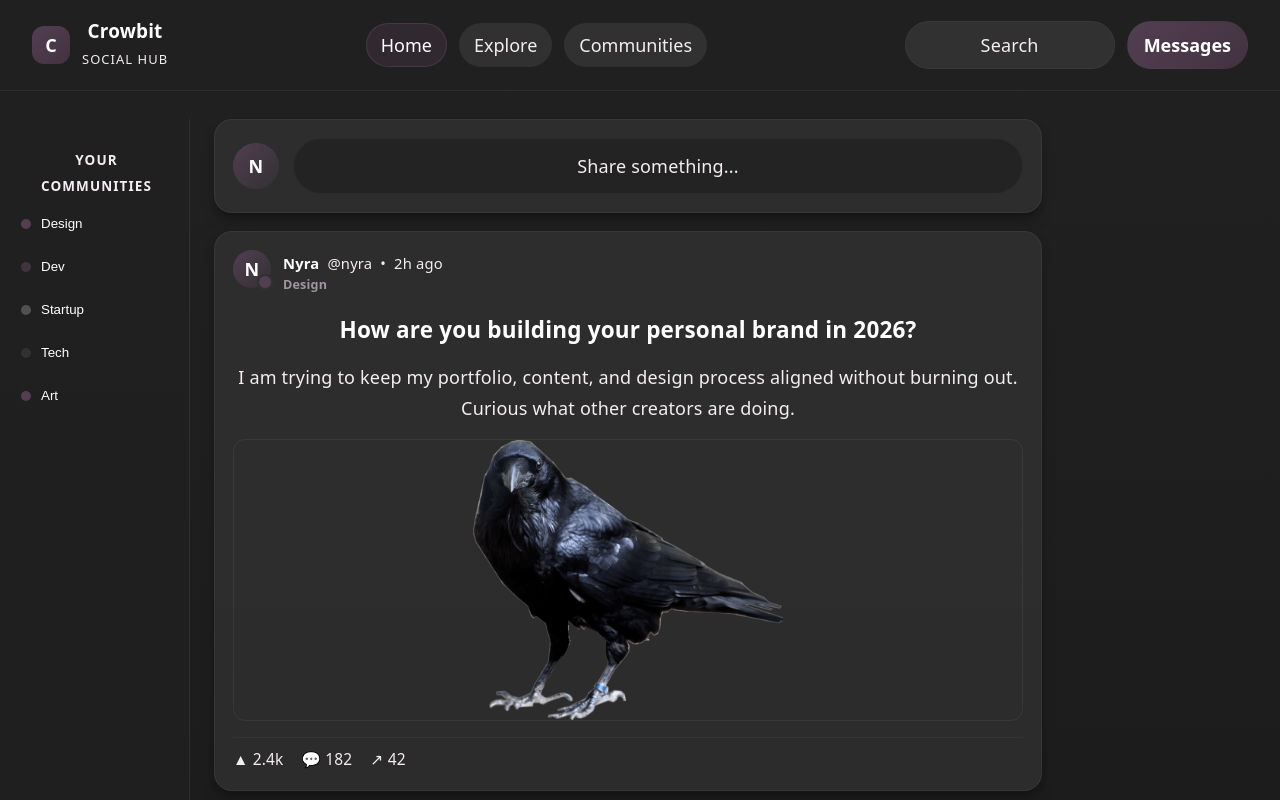
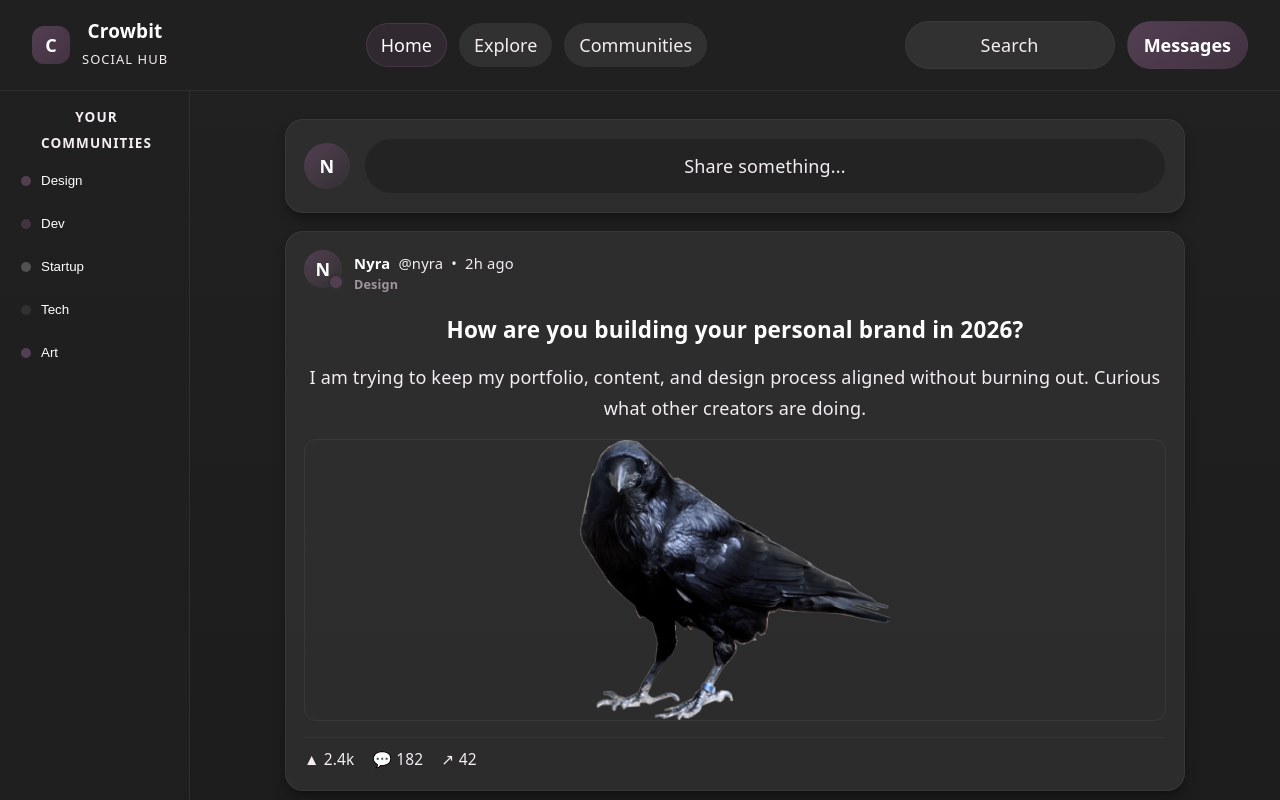
Before and after one commit to Crowbit-dev/Crowbit, a React (Vite) app in the folder client/: page /home in a window 1280 px wide. Shown: the top 800 px of the page. Built offline with nearby package versions, Linux system fonts and the light colour scheme.

Commit message:
feat: update layout for home and left panel;

```diff
--- a/client/src/App.css
+++ b/client/src/App.css
@@ -101,11 +101,13 @@
 
 .home-layout {
   display: grid;
-  grid-template-columns: 190px minmax(0, 1fr) 190px;
+  grid-template-columns: minmax(0, 1fr);
   gap: 24px;
   width: 100%;
   box-sizing: border-box;
-  padding: 28px 24px 40px 0;
+  margin-left: 190px;
+  width: calc(100% - 190px);
+  padding: 28px 24px 40px;
 }
 
 .side-panel,
@@ -114,12 +116,17 @@
 }
 
 .left-panel {
-  align-self: stretch;
-  min-height: calc(100vh - 105px);
+  position: fixed;
+  top: 76px;
+  bottom: 0;
+  left: 0;
+  z-index: 4;
+  width: 190px;
   padding: 20px 12px 40px 16px;
   box-sizing: border-box;
   background: rgba(33, 33, 33, 0.72);
   border-right: 1px solid rgba(255, 255, 255, 0.07);
+  overflow-y: auto;
 }
 
 .panel-card,
@@ -438,10 +445,15 @@
 @media (max-width: 1100px) {
   .home-layout {
     grid-template-columns: 1fr;
+    width: 100%;
+    margin-left: 0;
   }
 
   .left-panel,
   .right-panel {
+    position: static;
+    width: auto;
+    min-height: 0;
     order: 2;
   }
 
--- a/client/src/App.tsx
+++ b/client/src/App.tsx
@@ -82,6 +82,7 @@ function App() {
           <button type="button" className="mode-toggle" onClick={() => setMode(mode === 'feed' ? 'messages' : 'feed')}>
             {mode === 'feed' ? 'Messages' : 'Feed'}
           </button>
+          {/* TODO: Logout button */}
         </div>
       </header>
 
```
